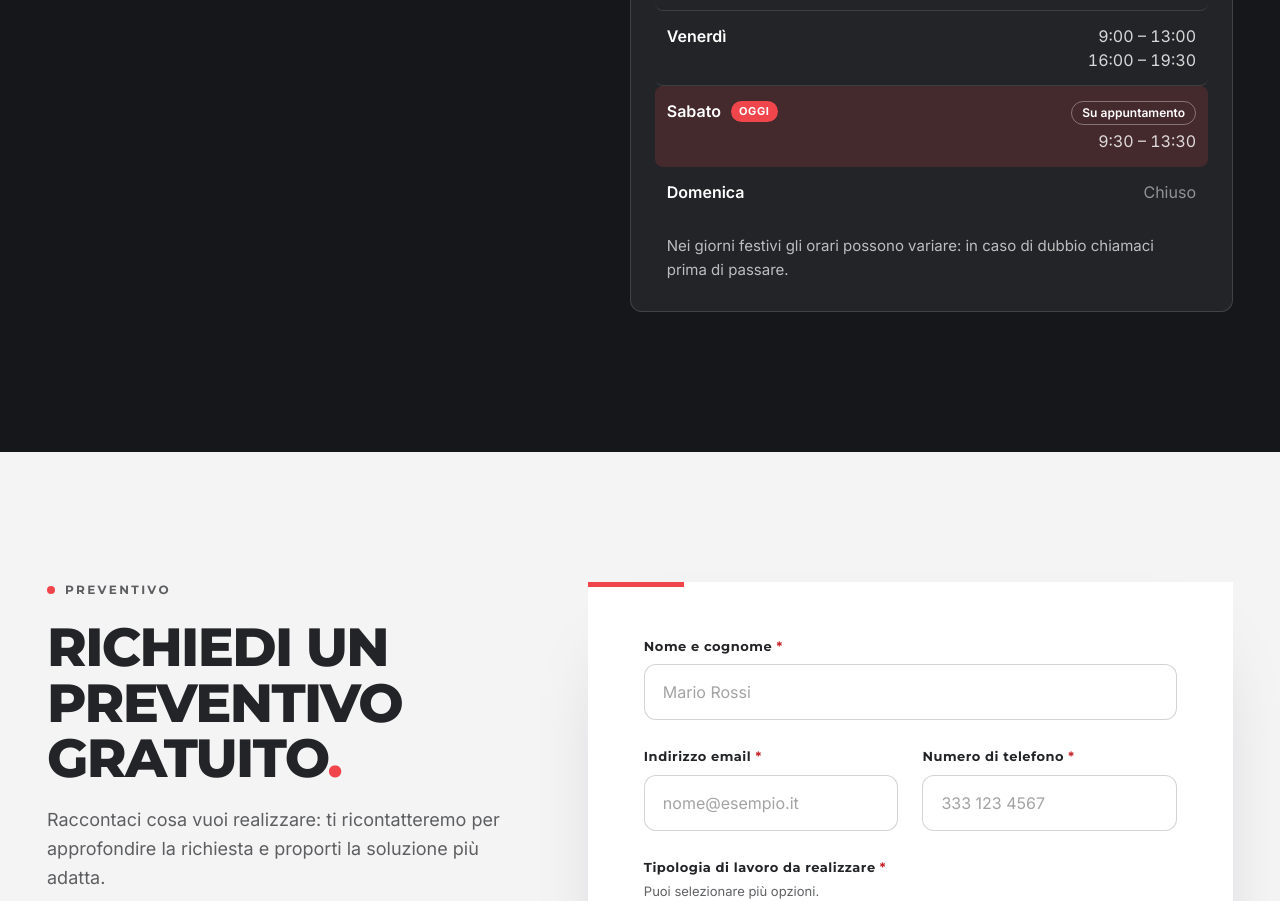
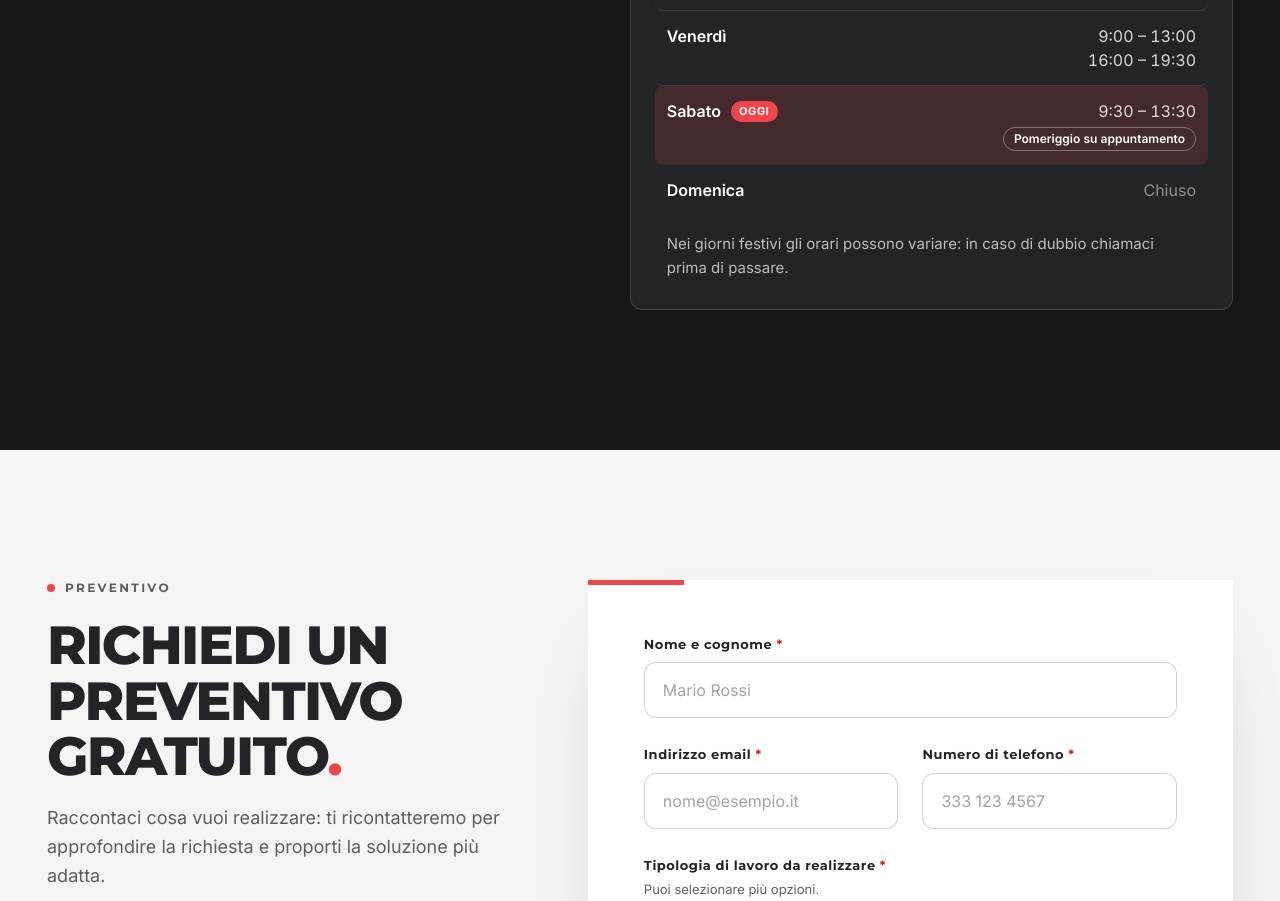
Before and after one commit to eerisinfissi/eeris-sito, a website: page index.html in a window 1280 px wide. Shown: the part 6561-7462 px from the top of the page. Drawn offline with Linux system fonts and the light colour scheme.

Commit message:
Orari showroom: sabato mattina 9:30-13:30, pomeriggio su appuntamento
Co-Authored-By: Claude Opus 5.5 <noreply@anthropic.com>
Claude-Session: https://claude.ai/code/session_01AhGWQXM6dCS2ozLXebbLMp

```diff
--- a/css/styles.css
+++ b/css/styles.css
@@ -495,7 +495,7 @@ main:focus { outline: none; }
 .hours dd { margin: 0; text-align: right; color: rgba(255, 255, 255, .82); font-variant-numeric: tabular-nums; line-height: 1.5; }
 .hours-closed { color: rgba(255, 255, 255, .5); }
 .hours-appt {
-  display: inline-block; margin-bottom: 4px; padding: 2px 10px; border-radius: 999px;
+  display: inline-block; margin-top: 4px; padding: 2px 10px; border-radius: 999px;
   border: 1px solid rgba(255, 255, 255, .35); font-size: 12px; font-weight: 600; color: var(--white);
 }
 .hours-row.is-today { background: rgba(239, 69, 75, .16); border-bottom-color: transparent; }
--- a/index.html
+++ b/index.html
@@ -437,7 +437,7 @@
             <div class="hours-row" data-day="3"><dt>Mercoledì</dt><dd>9:00 – 13:00<br>16:00 – 19:30</dd></div>
             <div class="hours-row" data-day="4"><dt>Giovedì</dt><dd>9:00 – 13:00<br>16:00 – 19:30</dd></div>
             <div class="hours-row" data-day="5"><dt>Venerdì</dt><dd>9:00 – 13:00<br>16:00 – 19:30</dd></div>
-            <div class="hours-row" data-day="6"><dt>Sabato</dt><dd><span class="hours-appt">Su appuntamento</span><br>9:30 – 13:30</dd></div>
+            <div class="hours-row" data-day="6"><dt>Sabato</dt><dd>9:30 – 13:30<br><span class="hours-appt">Pomeriggio su appuntamento</span></dd></div>
             <div class="hours-row" data-day="0"><dt>Domenica</dt><dd><span class="hours-closed">Chiuso</span></dd></div>
           </dl>
           <p class="small hours-note">Nei giorni festivi gli orari possono variare: in caso di dubbio chiamaci prima di passare.</p>
```
